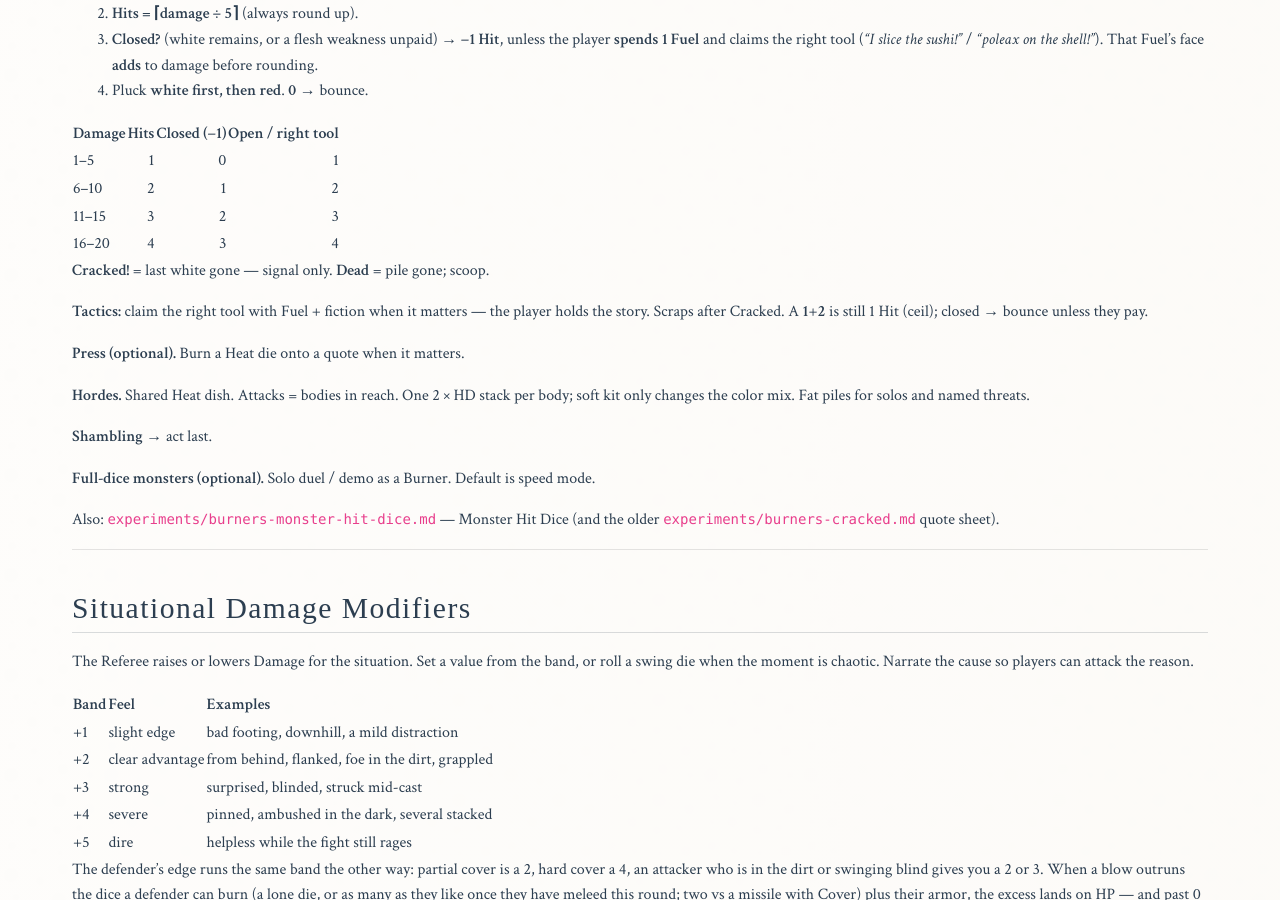
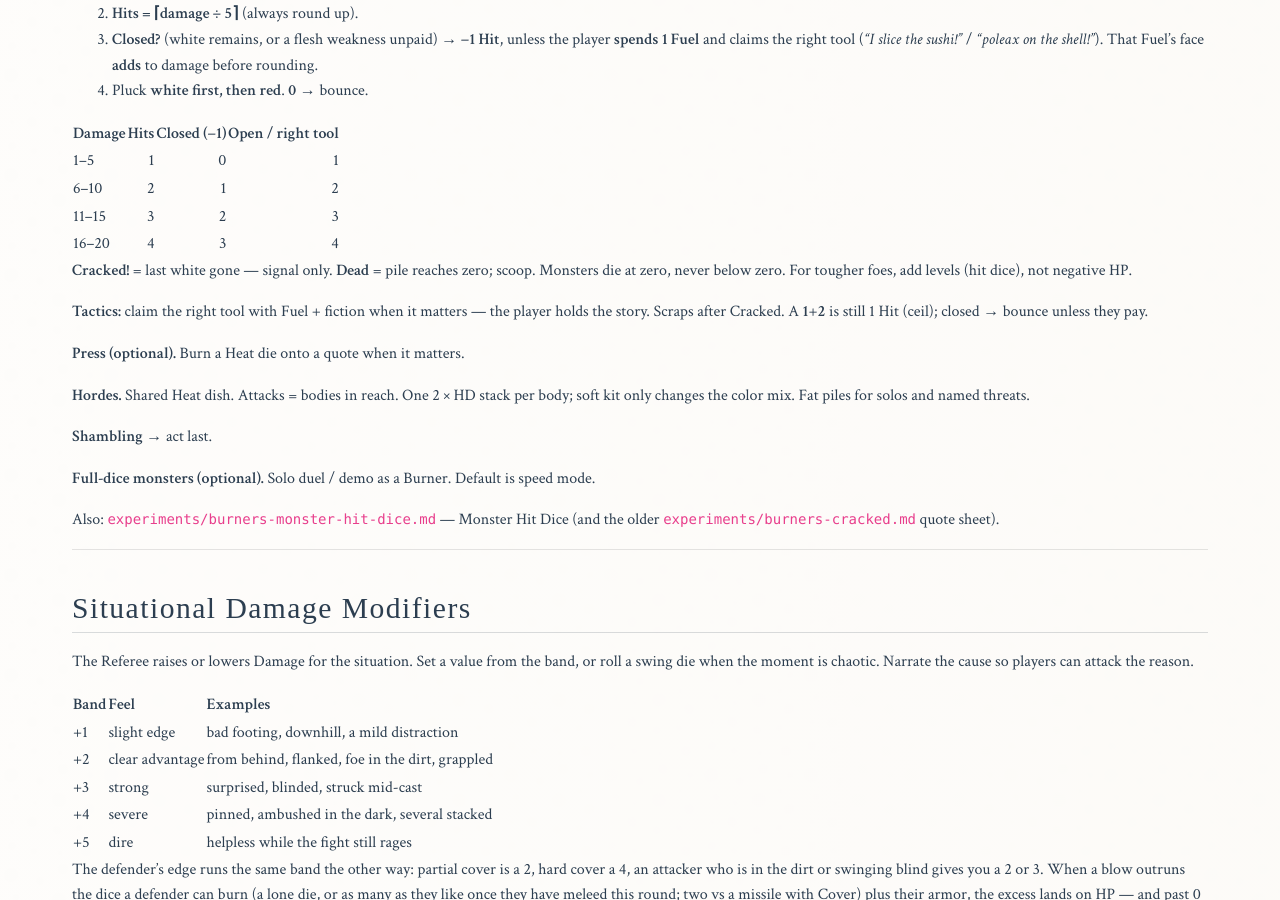
Before and after one commit to paulabrams/burners, a Jekyll site: the page built from markdown/burners-referee-guide.md, in a window 1280 px wide and 900 px high, scrolled down 5136 px. Built offline with Jekyll 4.4.1, drawn with Linux system fonts in a browser that asks for light colours; some web fonts are replaced.

Commit message:
Clarify monsters die at zero, never below zero
- Update referee guide to explicitly state monsters die at zero, not below
- Update monster hit dice experiment doc with same clarification
- Add guidance: for tougher monsters, add hit dice rather than negative HP
- Update simulation code comments to reinforce this rule
- Update glossary entry for monsters with zero-death clarification

Co-authored-by: paulabrams <paulabrams@users.noreply.github.com>

```diff
--- a/markdown/burners-referee-guide.md
+++ b/markdown/burners-referee-guide.md
@@ -195,7 +195,7 @@ A monster is any enemy: Hit Dice, attacks, and a public **2 × HD** dice pile (w
 | 11–15 | 3 | 2 | 3 |
 | 16–20 | 4 | 3 | 4 |
 
-**Cracked!** = last white gone — signal only. **Dead** = pile gone; scoop.
+**Cracked!** = last white gone — signal only. **Dead** = pile reaches zero; scoop. Monsters die at zero, never below zero. For tougher foes, add levels (hit dice), not negative HP.
 
 **Tactics:** claim the right tool with Fuel + fiction when it matters — the player holds the story. Scraps after Cracked. A **1**+**2** is still 1 Hit (ceil); closed → bounce unless they pay.
 
```
Also changed, not shown: experiments/burners-monster-hit-dice.md (+1 -1 lines), markdown/burners-adventure-game.md (+1 -1 lines), markdown/burners-principles.md (+1 -1 lines), sims/hd-sim.py (+4 -3 lines).
